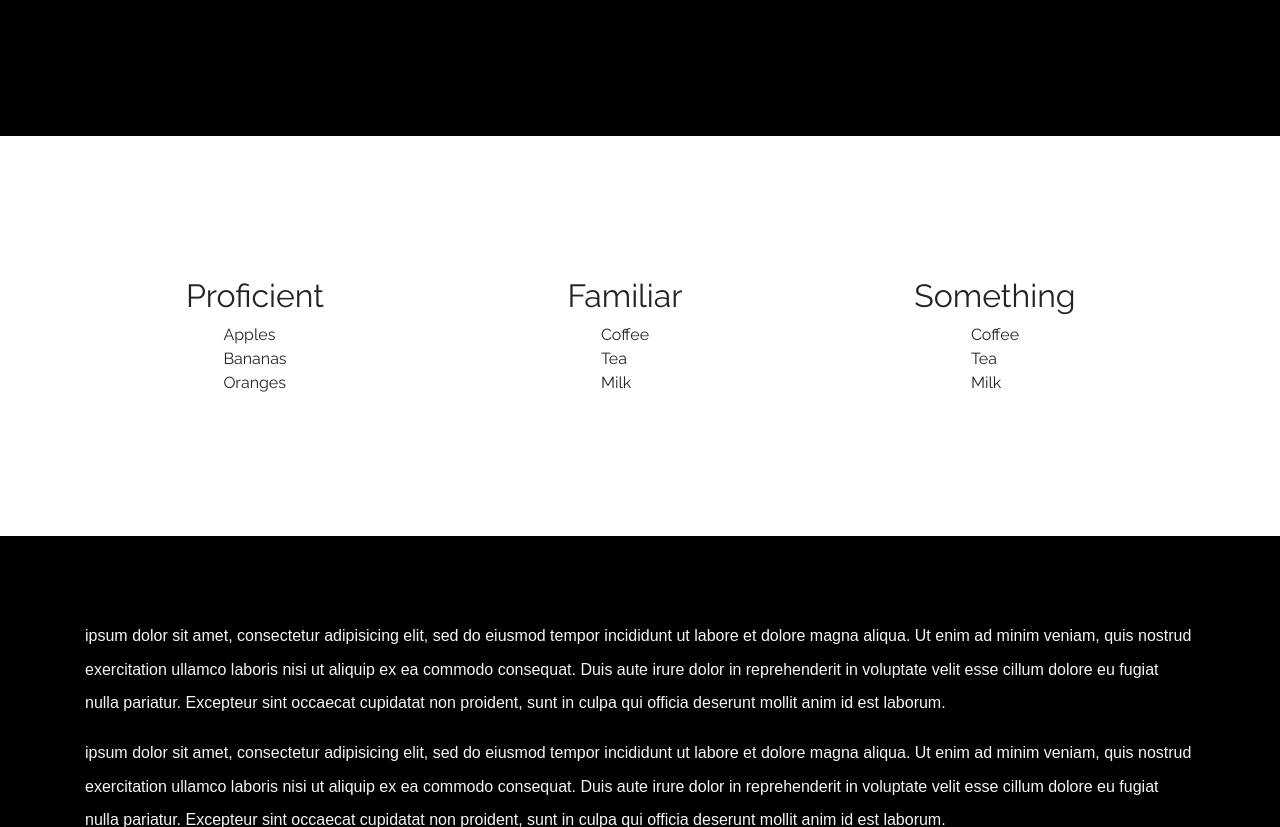
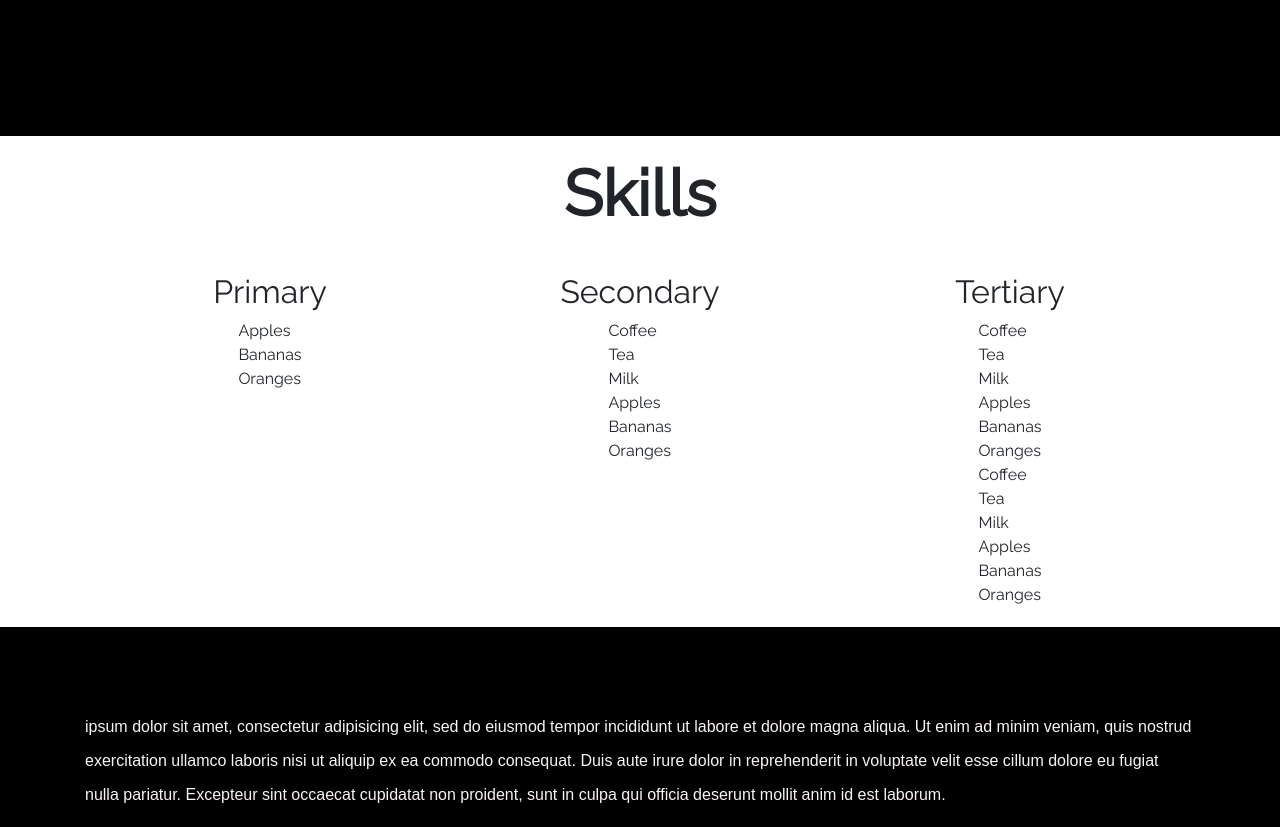
Before and after one commit to MoffettC/chrismoffett, a plain HTML site: page index.html in a window 1280 px wide. Shown: the part 720-1547 px from the top of the page. Drawn offline with nearby package versions, Linux system fonts and the light colour scheme.

Commit message:
Skills title Poss scrolling effect later

```diff
--- a/css/main.css
+++ b/css/main.css
@@ -16,7 +16,7 @@ q, blockquote {
 
 blockquote {
     color: #616161;
-    font-family: Georgia,serif;
+    font-family: Georgia, serif;
     font-size: 50%;
     font-style: italic;
 
@@ -135,7 +135,7 @@ blockquote footer {
 
 /*landing page*/
 
-.intro {
+#intro {
 	height: 100vh;
 	/*width: 100%;*/
 	margin: auto;
@@ -204,7 +204,23 @@ blockquote footer {
   	align-items: center;
 }
 
+.mid h1{
+	margin: 0 auto;
+	padding: 0;
+	text-align: center;
+	font-family: 'Raleway', sans-serif;
+	font-size: 400%;
+    font-weight: bold;
+}
+
+.mid .skills{
+	/*border: 5px solid black;*/
+}
+
 .mid .row {
+	/*border: 5px solid black;*/
+	margin: 0;
+	padding: 0;
 	width: 100%;
 	font-family: 'Raleway', sans-serif;
 }
@@ -216,11 +232,6 @@ blockquote footer {
 	text-align: center;
     width: 100%;
 }
-
-.mid .column h2{
-
-}
-
 
 .mid .column ul{
 	margin: auto;
--- a/index.html
+++ b/index.html
@@ -19,7 +19,7 @@
 
   <body  data-spy="scroll" data-target="#navbar">
 
-    <nav class="navbar sticky-top navbar-inverse navbar-expand-lg" role="navigation">
+    <nav class="navbar sticky-top navbar-inverse navbar-expand-lg" role="navigation" id="navtop">
 		  <a class="navbar-brand" href="#">Home</a>
 
 		  <button class="navbar-toggler" type="button" data-toggle="collapse" data-target="#collapsibleNavbar" aria-controls="collapsibleNavbar" aria-expanded="false" aria-label="Toggle navigation">
@@ -38,7 +38,7 @@
 		  </div>
 	</nav>
 
-    <div class="intro d-flex justify-content-center align-items-center h-100">
+    <div class="d-flex justify-content-center align-items-center h-100" id="intro">
     	<div class="container">
 		    <div class="row flex-column-reverse flex-md-row">
 
@@ -74,12 +74,18 @@
 
 <!-- <div style="clear: both"></div> -->
 
-    <div class="mid about" id='about'>
+    <div class="mid" id='about'>
     	<div class="container">
+
+    		<div class="skills row">
+			  <div class="column col-lg-12 col-md-12 col-sm-12">
+    			<h1>Skills</h1>
+    		  </div>
+    		</div>
+
 	        <div class="row">
-
 			  <div class="column col-lg-4 col-md-4 col-sm-12">
-			  	<h2>Proficient</h2>
+			  	<h2>Primary</h2>
 
 				  <!-- <h3>Fruits I Like:</h3> -->
 				<ul>
@@ -91,20 +97,32 @@
 			  </div>
 
 			  <div class="column col-lg-4 col-md-4 col-sm-12">
-			  	<h2>Familiar</h2>
+			  	<h2>Secondary</h2>
 			  	<ul>
 				  <li>Coffee</li>
 				  <li>Tea</li>
 				  <li>Milk</li>
+				  <li>Apples</li>
+				  <li>Bananas</li>
+				  <li>Oranges</li>
 				</ul>
 			  </div>
 
 			  <div class="column col-lg-4 col-md-4 col-sm-12">
-			  	<h2>Something</h2>
+			  	<h2>Tertiary</h2>
 			  	<ul>
 				  <li>Coffee</li>
 				  <li>Tea</li>
 				  <li>Milk</li>
+				  <li>Apples</li>
+				  <li>Bananas</li>
+				  <li>Oranges</li>
+				  <li>Coffee</li>
+				  <li>Tea</li>
+				  <li>Milk</li>
+				  <li>Apples</li>
+				  <li>Bananas</li>
+				  <li>Oranges</li>
 				</ul>
 			  </div>
 
--- a/js/main.js
+++ b/js/main.js
@@ -2,7 +2,7 @@
 $('.nav-link, .navbar-brand, .new-button').click(function() { //jQuery slim version does not support animate!
     var sectionTo = $(this).attr('href');
     $('html, body').animate({
-      scrollTop: $(sectionTo).offset().top -54 //-54px because fixed navbar top overlays on content
+      scrollTop: $(sectionTo).offset().top  //-54px because fixed navbar top overlays on content
     }, 800);
 });
 
@@ -10,10 +10,25 @@ $('.navbar-nav>li>a').on('click', function(){
     $('.navbar-collapse').collapse('hide');
 });
 
-// if(screen.width >= 768) {
-//     $('.navbar').addClass('navbar-fixed-top');
-//     //$('body').css("padding-top", 80);
-// } else {
-//     $('.navbar').removeClass('navbar-fixed-top navbar-fixed').addClass("navbar-static-top");
-//     $('body').css({"padding-top": 0, "margin-top": 0});
-// }
+
+//Scrolling effect....
+// var lastScrollTop = 0;
+// $(window).on('scroll', function () {
+//     var scrollTop = $(window).scrollTop();
+// 	console.log(scrollTop);
+//     if (scrollTop < 70 && scrollTop > lastScrollTop) { //scroll down
+//     	var sectionTo = $(this).attr('about');
+//         $('html, body').stop().animate({
+// 		      scrollTop: $(sectionTo).offset().top  //-54px because fixed navbar top overlays on content
+// 		    }, 500);
+
+//     }
+//     else if (scrollTop < 780 && scrollTop < lastScrollTop) { //scroll up
+//     	var sectionTo = $(this).attr('navtop');
+//         $('html, body').stop().animate({
+// 		    scrollTop: $(sectionTo).offset().top  //-54px because fixed navbar top overlays on content
+// 		}, 100);
+//     }
+
+//   lastScrollTop = scrollTop;
+// });
```
